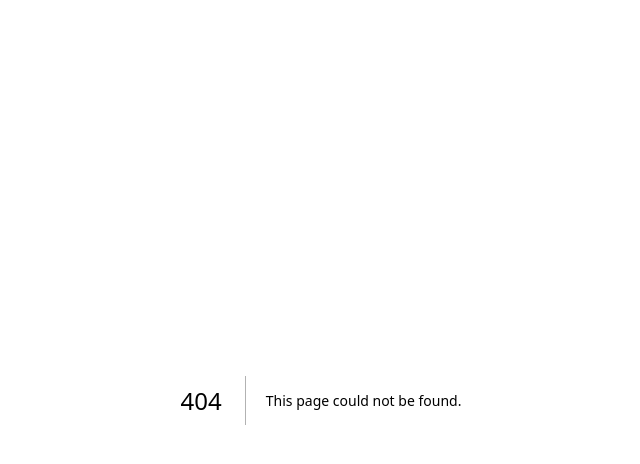
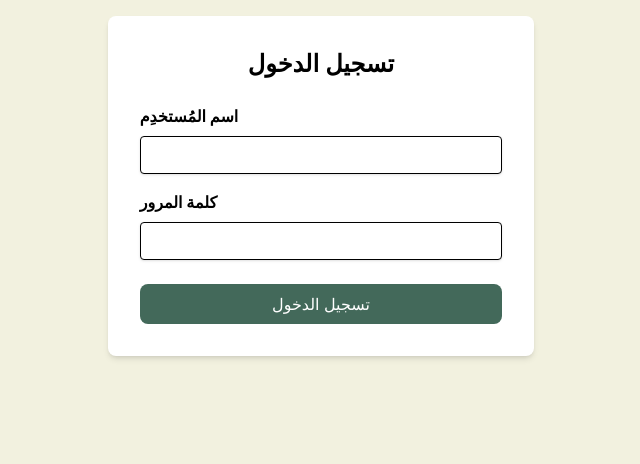
Before and after one commit to Khodor21/almu3in, a Next.js app: page /admin/login in a window 1280 px wide. Before the commit this address had no page. Shown: the top 464 px of the page, without its empty margins (319-959 px from the left). Built offline with nearby package versions, Linux system fonts and the light colour scheme.

Commit message:
Test login

```diff
--- /dev/null
+++ b/app/admin/login/page.js
@@ -0,0 +1,90 @@
+"use client";
+import React, { useState } from "react";
+import axios from "axios";
+import { useRouter } from "next/navigation";
+
+const Login = () => {
+  const [username, setUsername] = useState("");
+  const [password, setPassword] = useState("");
+  const router = useRouter();
+
+  const handleSubmit = async (e) => {
+    e.preventDefault();
+
+    try {
+      const response = await axios.post(
+        "https://almu3in-server.vercel.app/api/login",
+        { username, password }
+      );
+
+      if (response.data.message === "Login successful") {
+        localStorage.setItem("username", username);
+        localStorage.setItem("password", password);
+
+        router.push("/admin");
+        console.log("Login successful", username, password);
+      } else {
+        // Handle login error
+        alert("Invalid credentials");
+      }
+    } catch (error) {
+      // Handle network or other errors
+      console.error(error);
+      alert("An error occurred during login");
+    }
+  };
+
+  return (
+    <div className="bg-second h-full py-4 flex items-center justify-center">
+      <div className="bg-white rounded-lg p-8 shadow-md w-4/12">
+        <h1 className="text-2xl font-semibold mb-6 text-center">
+          تسجيل الدخول
+        </h1>
+        <form onSubmit={handleSubmit}>
+          <div className="mb-4">
+            <label
+              htmlFor="username"
+              className="block text-gray-700 font-bold mb-2"
+            >
+              اسم المُستخدِم
+            </label>
+            <input
+              type="text"
+              name="username"
+              id="username"
+              value={username}
+              onChange={(e) => setUsername(e.target.value)}
+              required
+              className="shadow appearance-none border rounded w-full py-2 px-3 text-gray-700 leading-tight focus:outline-none focus:shadow-outline"
+            />
+          </div>
+          <div className="mb-6">
+            <label
+              htmlFor="password"
+              className="block text-gray-700 font-bold mb-2"
+            >
+              كلمة المرور
+            </label>
+            <input
+              type="password"
+              name="password"
+              id="password"
+              value={password}
+              onChange={(e) => setPassword(e.target.value)}
+              required
+              className="shadow appearance-none border rounded w-full py-2 px-3 text-gray-700 leading-tight focus:outline-none focus:shadow-outline"
+            />
+          </div>
+          <button
+            type="submit"
+            className="bg-main text-white rounded-lg py-2 px-4 w-full"
+          >
+            تسجيل الدخول
+          </button>
+        </form>
+      </div>
+    </div>
+  );
+};
+
+export default Login;
--- a/app/admin/page.js
+++ b/app/admin/page.js
@@ -1,20 +1,65 @@
-import React from "react";
+"use client";
+import React, { useState, useEffect } from "react";
+import { useRouter } from "next/navigation";
 import PostForm from "./postForm";
 
-const page = () => {
+export default function page() {
+  const router = useRouter();
+  const [isLoggedIn, setIsLoggedIn] = useState(true);
+
+  async function validateCredentials(username, password) {
+    const response = await fetch(
+      "https://almu3in-server.vercel.app/api/login",
+      {
+        method: "POST",
+        headers: { "Content-Type": "application/json" },
+        body: JSON.stringify({ username, password }),
+      }
+    );
+
+    const data = await response.json();
+    return data.message === "Login successful";
+  }
+
+  useEffect(() => {
+    async function checkLogin() {
+      try {
+        const [username, password] = await Promise.all([
+          localStorage.getItem("username"),
+          localStorage.getItem("password"),
+        ]);
+
+        if (username && password) {
+          const isAuthenticated = await validateCredentials(username, password);
+          setIsLoggedIn(isAuthenticated);
+        } else {
+          setIsLoggedIn(false);
+        }
+      } catch (error) {
+        console.error("Error checking login:", error);
+        router.push("/admin/login");
+      }
+    }
+
+    checkLogin();
+  }, [router]);
+
+  if (!isLoggedIn) {
+    router.push("/admin/login");
+    return null;
+  }
+
   return (
     <div className="bg-second text-center ">
-      <div className="flex flex-col gap-4">
+      <div className="flex flex-col gap-4 mt-6">
         <h1 id="swissra" className="text-main">
           مُشرِف المُعين
         </h1>
         <p id="ibmBold" className="text-third">
           تظهر هذه الصفحة فقط للمشرفين، لتُسهّل عليهم إضافة المعلومات إلى الموقع{" "}
         </p>
+        <PostForm />
       </div>
-      <PostForm />
     </div>
   );
-};
-
-export default page;
+}
```
